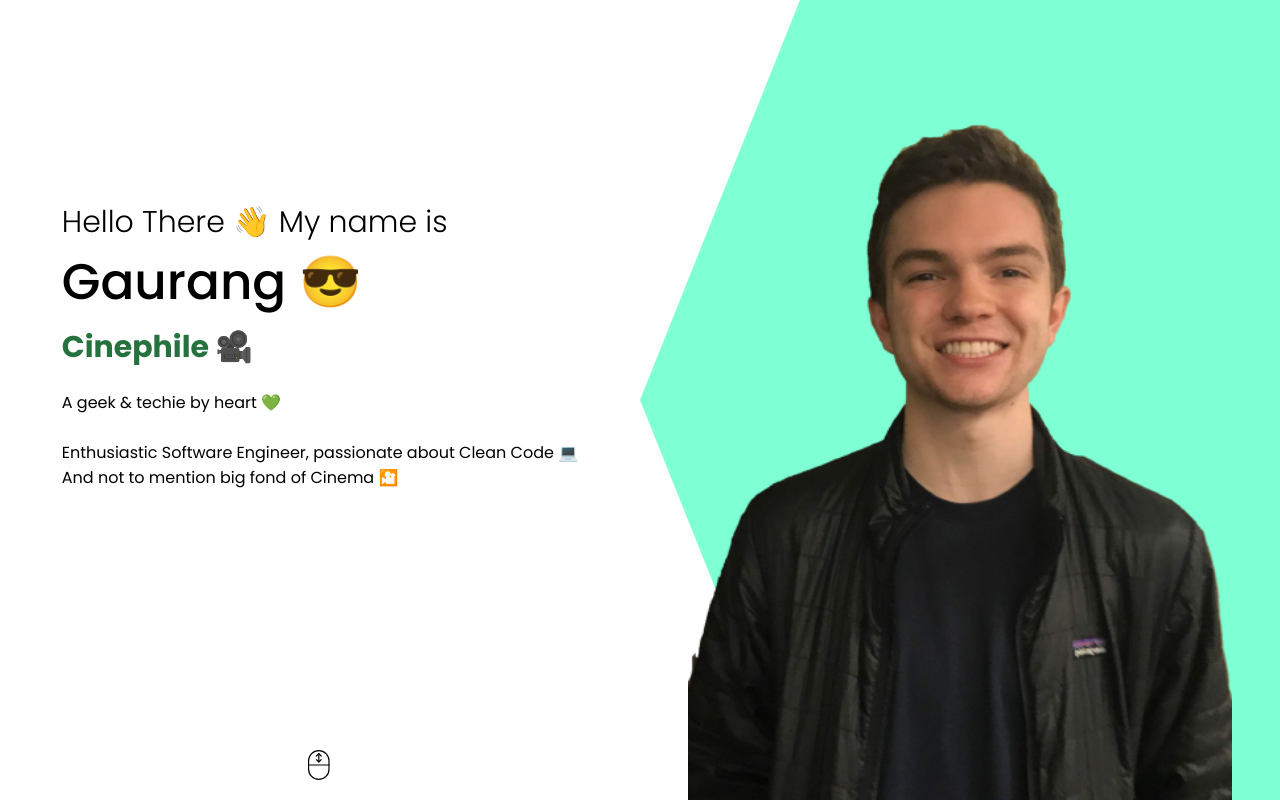
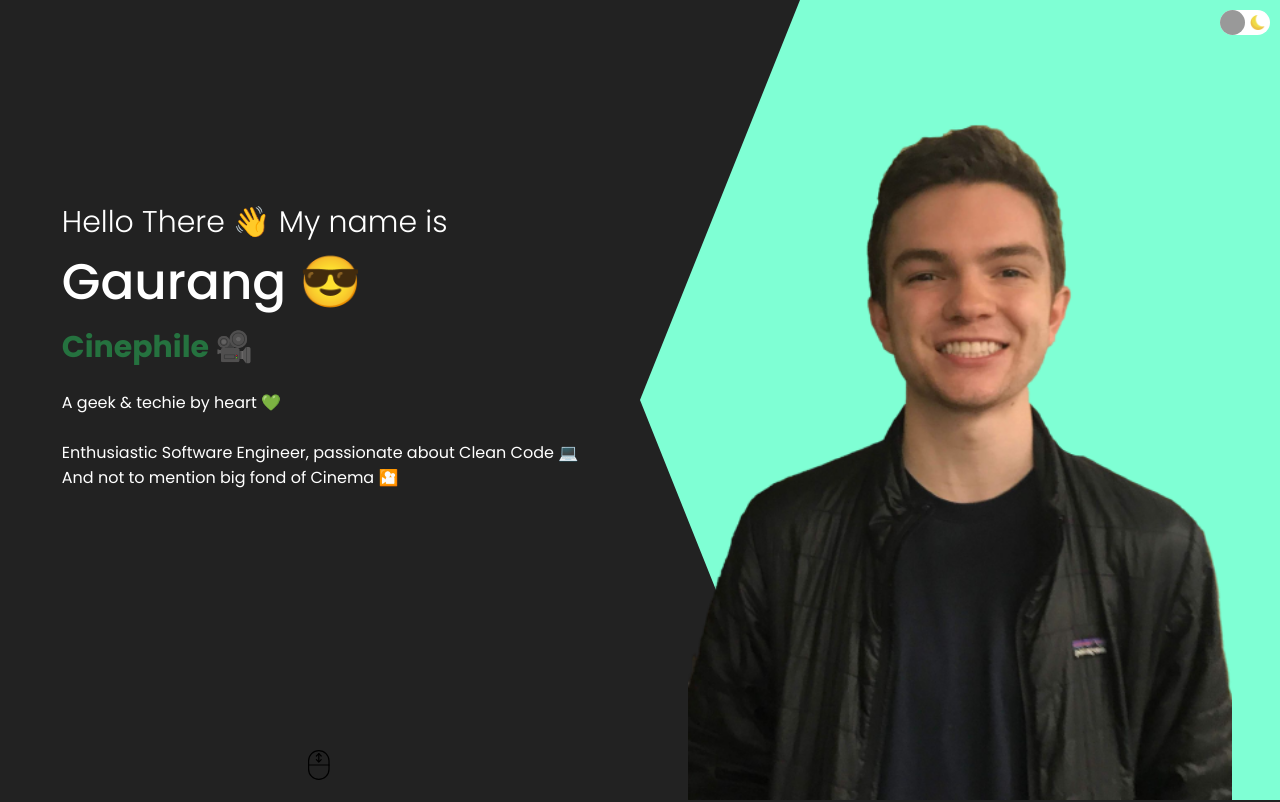
Before and after one commit to gaurang-ambasana/portfolio-website, a React (Create React App) app: page / in a window 1280 px wide. Shown: the top 802 px of the page. Built offline with nearby package versions, Linux system fonts and the light colour scheme.

Commit message:
wrapped with dark mode context

```diff
--- a/src/App.jsx
+++ b/src/App.jsx
@@ -2,15 +2,27 @@
 import About from "./components/about/About";
 import ProjectInfo from "./components/projects-info/ProjectInfo";
 import ContactInfo from "./components/contact-info/ContactInfo";
+import Toggle from "./components/toggle/Toggle";
+import { useContext } from "react";
+import { ThemeContext } from "./context/context";
 
 const App = () => {
+  const { state } = useContext(ThemeContext);
+  const { darkMode } = state;
+
+  const themeBasedStyle = {
+    backgroundColor: darkMode ? "#222" : "yellow",
+    color: darkMode && "white",
+  };
+
   return (
-    <>
+    <div style={themeBasedStyle}>
+      <Toggle />
       <Intro />
       <About />
       <ProjectInfo />
       <ContactInfo />
-    </>
+    </div>
   );
 };
 
```
